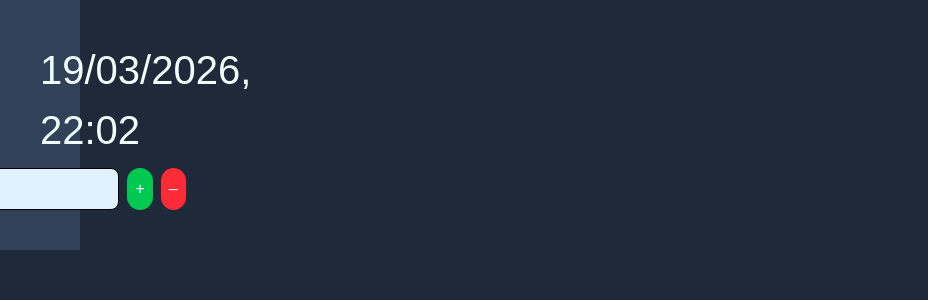
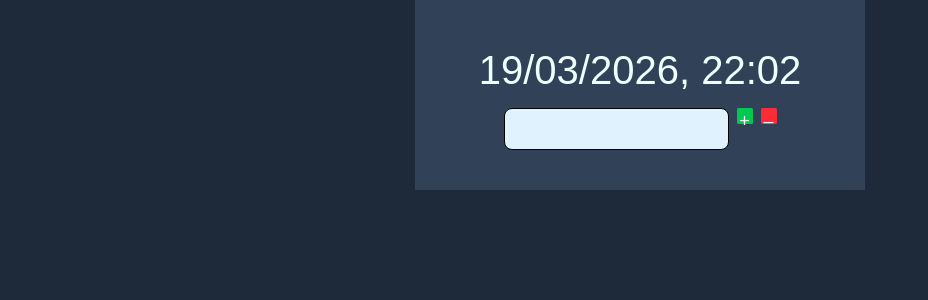
Before and after one commit to IgorCristhofer/medidor, a React (Vite) app: page / in a window 1280 px wide. Shown: the top 300 px of the page, without its empty margins (0-928 px from the left). Built offline with nearby package versions, Linux system fonts and the light colour scheme.

Commit message:
alt de hj

```diff
--- a/src/App.css
+++ b/src/App.css
@@ -3,7 +3,14 @@
 
 /* valores globais */
 html {
+  display: flex;
+  justify-content: center;
+
   box-sizing: border-box;
+}
+
+main{
+  width: 450px;
 }
 
 body {
@@ -18,3 +25,17 @@ h1{
     text-align: center;
 
 }
+
+.btnconf{
+  /* alinhamento */
+  display: flex;
+  justify-content: center;
+  align-content: center;
+  /* design */
+  border-radius: 10%;
+  width: 16px;
+  height: 16px;
+  /* texto */
+  font-size: large;
+  color: whitesmoke;
+}
--- a/src/App.jsx
+++ b/src/App.jsx
@@ -19,7 +19,7 @@ function App() {
   const handleChange = (id, val) => setList(atualizarItem(list, id, val));
 
   return (
-    <main className="p-10 space-y-2 bg-slate-700 w-0.5">
+    <main className="p-10 space-y-2 bg-slate-700">
       <h1>{hora}</h1>
 
       {list.map((item, index) => (
--- a/src/components/BtnAdicionar.jsx
+++ b/src/components/BtnAdicionar.jsx
@@ -1,5 +1,5 @@
 export const BtnAdicionar = ({ onClick }) => (
-  <button onClick={onClick} className="bg-green-500 p-2 text-white rounded-full">
+  <button onClick={onClick} className="bg-green-500 btnconf">
       +
   </button>
 );
--- a/src/components/BtnDeletar.jsx
+++ b/src/components/BtnDeletar.jsx
@@ -1,5 +1,5 @@
 export const BtnDeletar = ({ onClick }) => (
-  <button onClick={onClick} className="bg-red-500 p-2 text-white rounded-full">
+  <button onClick={onClick} className="bg-red-500 btnconf">
     –
   </button>
 );
```
